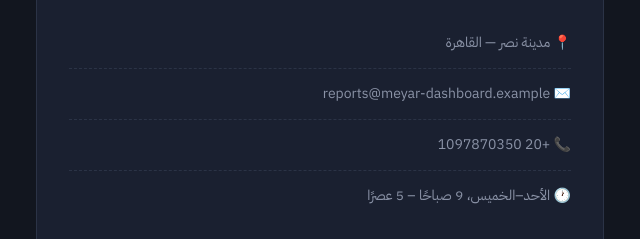
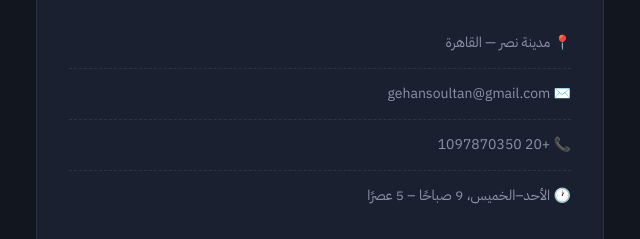
Before and after one commit to gehansoultan-create/meyar-main--2-, a website with bundled scripts: page meyar-main/contact.html in a window 1280 px wide. Shown: the part 503-742 px from the top of the page, 626-1266 px from the left. Built offline with nearby package versions, Linux system fonts and the light colour scheme.

Commit message:
fix contact info match

```diff
--- a/meyar-main/contact.html
+++ b/meyar-main/contact.html
@@ -39,7 +39,7 @@
   <div class="info-card">
     <h3>بيانات التواصل</h3>
     <div class="info-row">📍 مدينة نصر — القاهرة</div>
-    <div class="info-row">✉️ reports@meyar-dashboard.example</div>
+    <div class="info-row">✉️ gehansoultan@gmail.com</div>
     <div class="info-row">📞 +20 1097870350</div>
     <div class="info-row">🕐 الأحد–الخميس، 9 صباحًا – 5 عصرًا</div>
   </div>
```
